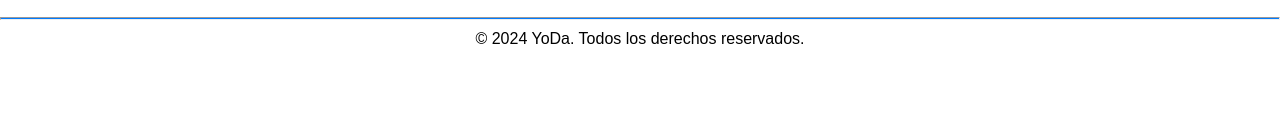
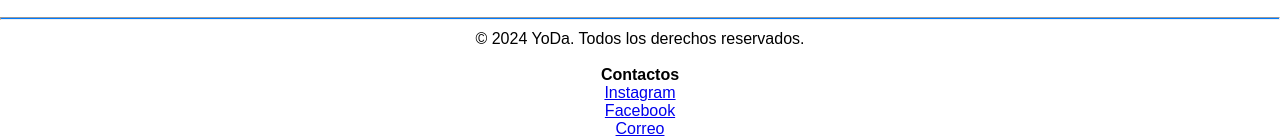
Before and after one commit to JoelMendozaa/DOR-WEB, a plain HTML site: page Ventanas/Buscador.html in a window 1280 px wide. Shown: the part 1512-1650 px from the top of the page. Before the commit the page ends 1560 px from the top, so only its background shows below. Drawn offline with Linux system fonts and the light colour scheme.

Commit message:
Añadir redes y contactos en footer

```diff
--- a/Ventanas/Buscador.html
+++ b/Ventanas/Buscador.html
@@ -138,6 +138,12 @@
     <footer>
         <hr class="footer-divider">
         <p>&copy; 2024 YoDa. Todos los derechos reservados.</p>
+        <br>
+        <h4>Contactos</h4>
+        <a href="#">Instagram</a><br>
+        <a href="#">Facebook</a><br>
+        <a href="#">Correo</a><br>
+        <p>Telefono: 123456789</p>
     </footer>
 </body>
 </html>
```
Also changed, not shown: index.html (+6 -0 lines).
